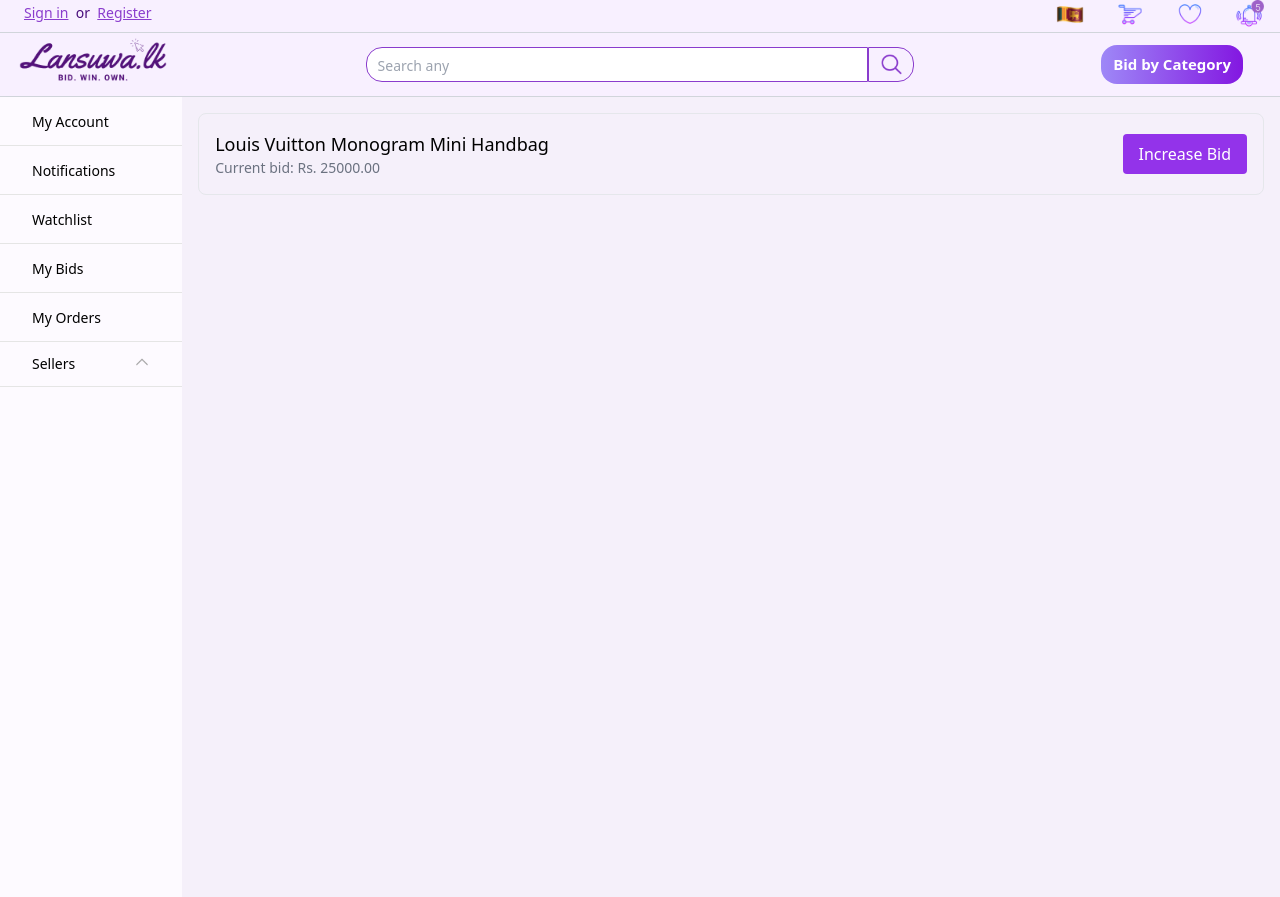
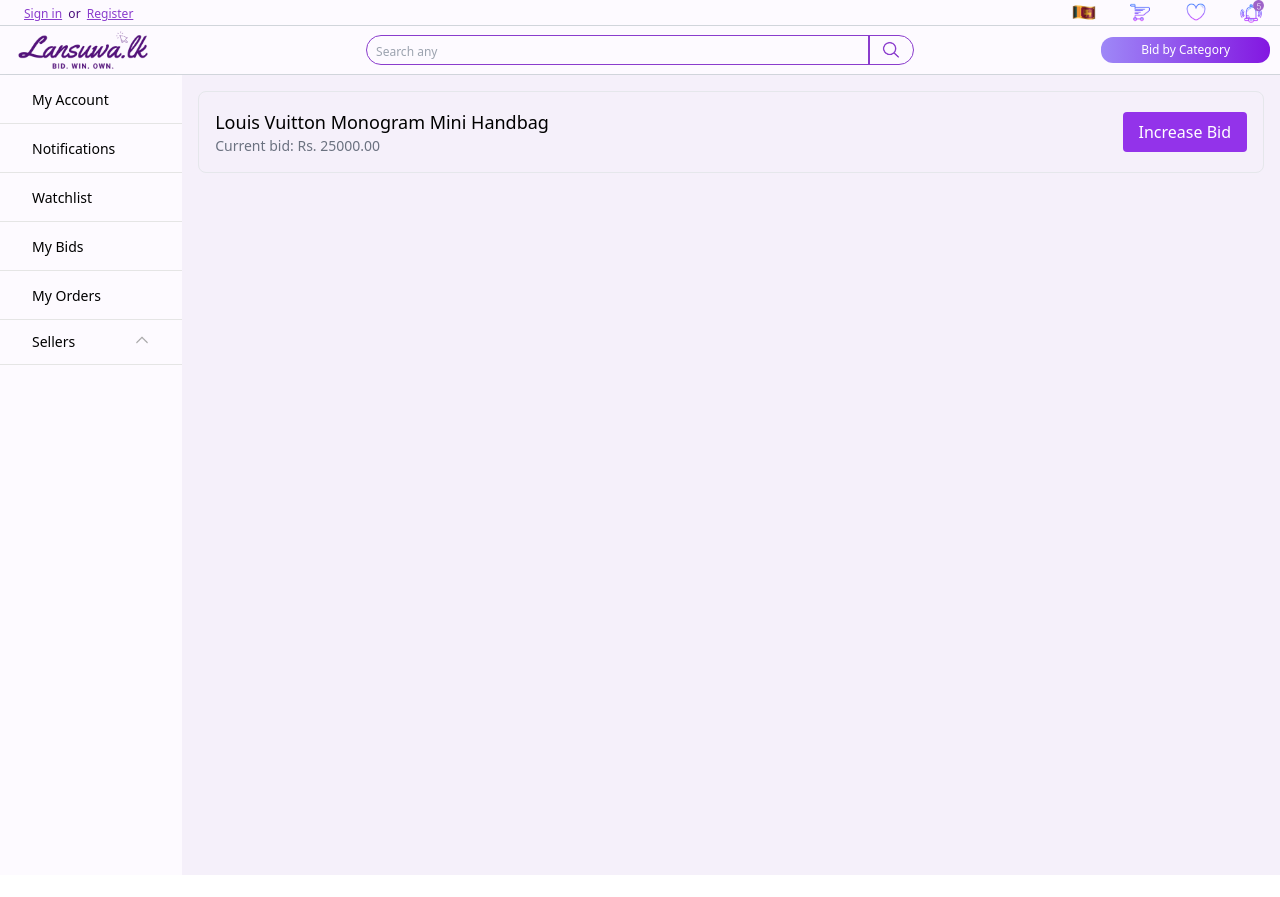
Before and after one commit to Dewmini-Mandis/auction-management-system-frontend, a React (Vite) app in the folder ams-frontend/: page /mybids in a window 1280 px wide. After the commit the page ends 875 px from the top, so only its background shows below. Built offline with nearby package versions, Linux system fonts and the light colour scheme.

Commit message:
Update header

```diff
--- a/ams-frontend/src/components/Header/TopBarIcons.jsx
+++ b/ams-frontend/src/components/Header/TopBarIcons.jsx
@@ -3,7 +3,7 @@
 
 function TopBarIcons(props) {
     return (
-        <Link to={props.linkurl} className="hidden md:mx-4 w-7 h-7 hover:opacity-60 md:inline-block">
+        <Link to={props.linkurl} className="hidden w-6 h-6 md:mx-4 hover:opacity-60 md:inline-block">
         <img src={props.imgsrc} alt={props.alt} className={props.className} title={props.alt} />
     </Link>
 
--- a/ams-frontend/src/components/Header/TopBarLinks.jsx
+++ b/ams-frontend/src/components/Header/TopBarLinks.jsx
@@ -3,7 +3,7 @@
 
 function TopBarLink(props) {
   return (
-    <Link to={props.linkurl} className="text-[#8A3CCD] underline hover:opacity-80 text-[12px] lg:text-[14px]" >{props.linktext}</Link>
+    <Link to={props.linkurl} className="text-[#8A3CCD] underline hover:opacity-80 text-[10px] lg:text-[12px]" >{props.linktext}</Link>
 
   )
 }
--- a/ams-frontend/src/components/layout/Header/Header.jsx
+++ b/ams-frontend/src/components/layout/Header/Header.jsx
@@ -13,12 +13,12 @@
 function Header() {
     return (
 
-        <div className='bg-[#F8F0FF] w-full h-fit grid md:grid-rows-3'>
+        <div className='bg-[#FDFAFF] w-full h-fit grid md:grid-rows-3'>
 
             <div className='grid w-full col-start-3 row-start-1 md:col-start-1 md:row-span-1 h-fit md:grid-cols-3 lg:grid-cols-4 xl:grid-col-5 2xl:grid-col-6'>
 
-                <div className='hidden col-start-1 mb-1 ms-6 w-fit h-fit md:inline-block'>
-                    <TopBarLinks linktext='Sign in' linkurl="/signin" /><span className='text-[#480C7B] text-[12px] lg:text-[14px]'>&nbsp; or &nbsp;</span>
+                <div className='hidden col-start-1 ms-6 w-fit h-fit md:inline-block'>
+                    <TopBarLinks linktext='Sign in' linkurl="/signin" /><span className='text-[#480C7B] text-[10px] lg:text-[12px]'>&nbsp; or &nbsp;</span>
                     <TopBarLinks linktext='Register' linkurl="/register" />
                 </div>
 
@@ -35,18 +35,18 @@
 
             </div>
             <div className='grid w-full grid-cols-3 row-span-2 row-start-1 md:row-start-2 md:grid-cols-4 h-fit xl:grid-cols-7 md:border-y md:border-solid md:border-gray-300'>
-                <div className='col-start-1 my-1 md:my-3 lg:my-1 ms-2 '>
-                    <img className='w-[125px] h-[30px] lg:w-[150px] lg:h-[40px] xl:w-[170px] xl:h-[45px]' src={logo} alt="Logo" />
+                <div className='col-start-1 my-1 md:mt-3 lg:mt-1 ms-2 '>
+                    <img className='w-[125px] h-[30px] lg:w-[135px] lg:h-[38px] xl:w-[150px] xl:h-[40px]' src={logo} alt="Logo" />
                 </div>
                 <div className='flex items-center col-span-2 col-start-2 row-start-2 md:row-start-1 xl:col-start-3 xl:col-span-3'>
-                    <input type="text" className=" my-3 border-solid border rounded-3xl md:rounded-r-none md:rounded-l-xl lg:rounded-l-2xl h-[21px] w-[250px] xs:h-[23px] xs:w-[400px] md:w-[500px] lg:h-[30px] md:h-[25px] xl:h-[35px] xl:w-[1000px] form-control search-input border-[#8A3CCD] focus:opacity-60 focus:ring focus:ring-violet-300 focus:outline-none placeholder:text-[9px] xs:placeholder:text-[10px] md:placeholder:text-[12px] lg:placeholder:text-[14px]" placeholder="   Search any" />
-                    <img className='h-[16px] w-[16px] xss:h-[18px] xss:w-[18px] xs:h-[20px] xs:w-[20px] md:hidden inlne-block -ms-7 ' src={searchicon} alt="Search" />
-                    <button type='button' className='hidden md:inline-flex border-solid border border-[#8A3CCD] h-[30px] w-[60px] lg:h-[30px] md:h-[25px] xl:h-[35px] xl:w-[90px] rounded-r-xl lg:rounded-r-2xl items-center justify-center -ms-0.8'>
-                        <img className='h-[20px] w-[20px] lg:h-[25px] lg:w-[25px] ' src={searchicon} alt="Search" />
+                    <input type="text" className=" my-2 border-solid border-[1.5px] rounded-3xl md:rounded-r-none md:rounded-l-xl lg:rounded-l-2xl h-[17px] w-[260px] xs:h-[20px] xs:w-[400px] md:w-[500px] lg:h-[26px] md:h-[24px] xl:h-[30px] xl:w-[1000px] form-control search-input border-[#8A3CCD] focus:opacity-60 focus:ring focus:ring-violet-300 focus:outline-none placeholder:text-[8px] xs:placeholder:text-[10px] lg:placeholder:text-[12px] bg-[#FDFAFF]" placeholder="   Search any" />
+                    <img className='h-[15px] w-[15px] xss:h-[15px] xss:w-[15px] xs:h-[18px] xs:w-[18px] lg:h-[20px] lg:w-[20px] md:hidden inlne-block -ms-7 ' src={searchicon} alt="Search" />
+                    <button type='button' className='hidden md:inline-flex border-solid border-[1.5px] border-[#8A3CCD] h-[23px] w-[60px] lg:h-[26px] md:h-[24px] xl:h-[30px] xl:w-[90px] rounded-r-xl lg:rounded-r-2xl items-center justify-center -ms-[1.5px]'>
+                        <img className='h-[18px] w-[18px] lg:h-[20px] lg:w-[20px] ' src={searchicon} alt="Search" />
                     </button>
                 </div>
                 <div className='content-center justify-center col-start-1 md:col-start-4 xl:col-start-7'>
-                    <button type='button' className='flex rounded-2xl w-fit h-fit bg-gradient-to-r from-[#9e88f7] to-[#8317E1] text-white text-[8px] xs:text-[10px] md:text-[12px] xl:text-[15px] font-semibold lg:my-3 px-2 xss:px-3 md:px-3 py-1 xs:py-2 ms-3 xss:ms-5 md:ms-12 lg:ms-14 lg:mr-1 xl:ms-1 2xl:ms-36'>Bid by Category</button>
+                    <button type='button' className='flex rounded-xl w-fit h-fit bg-gradient-to-r from-[#9e88f7] to-[#8317E1] text-white text-[6px] xxs:text-[8px]  md:text-[10px] xl:text-[12px] font-medium lg:my-2 px-3 xss:px-4 xs:px-6 md:px-6 lg:px-10 py-1 ms-3 xss:ms-5 md:ms-12 lg:ms-14 lg:mr-1 xl:ms-1 2xl:ms-36'>Bid by Category</button>
                 </div>
 
             </div>
```
